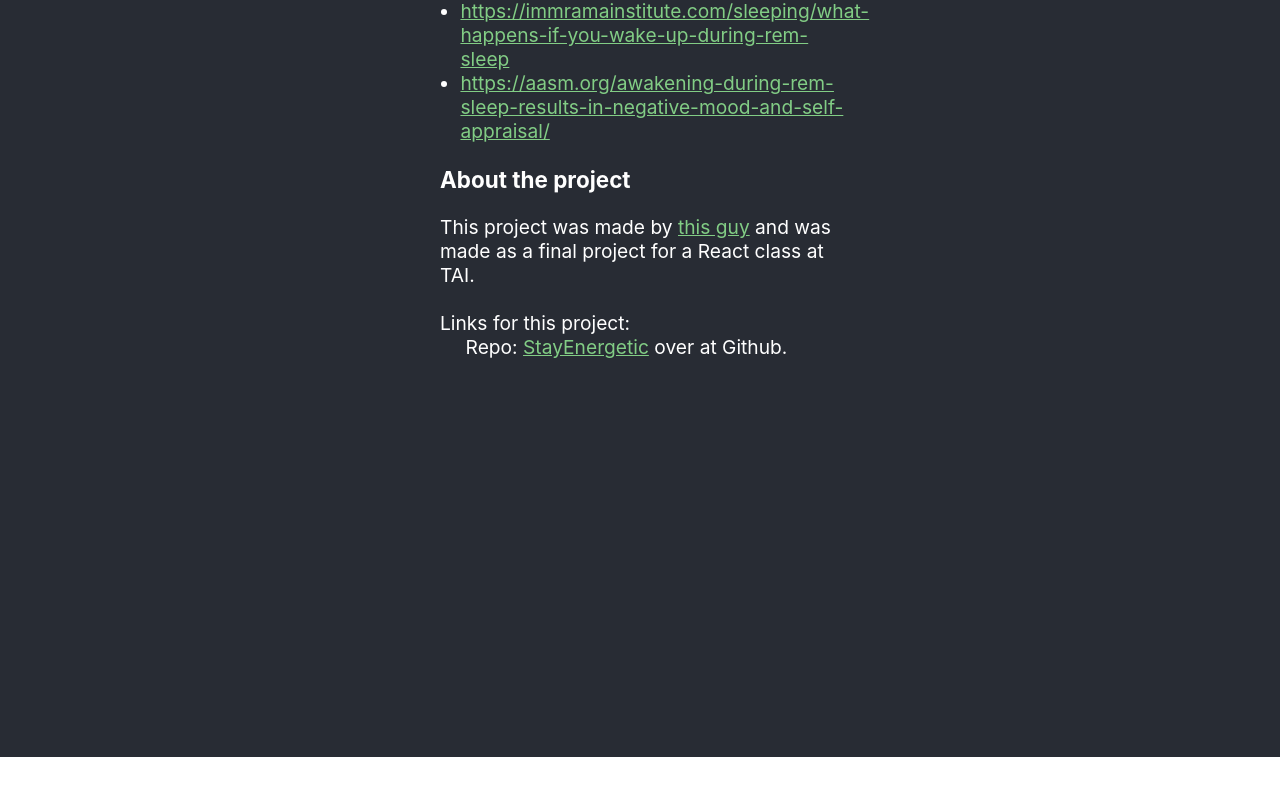
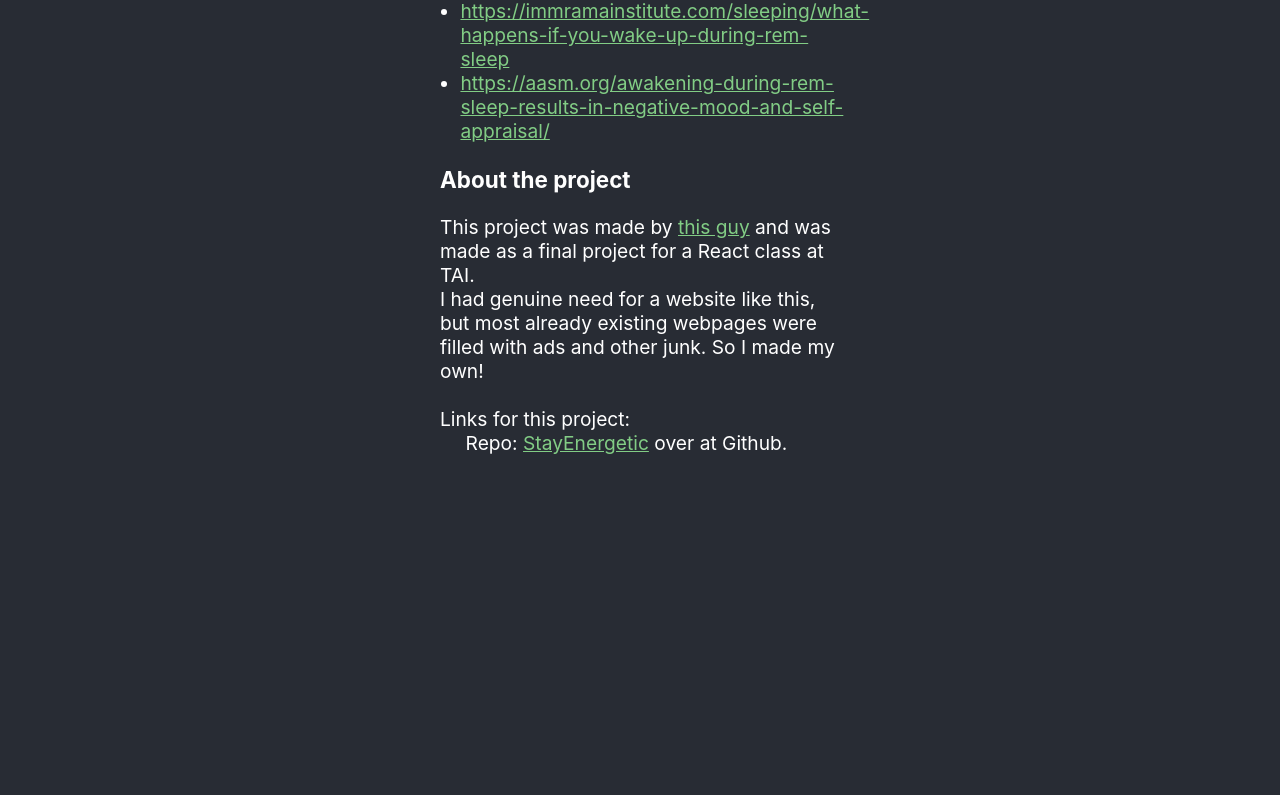
Before and after one commit to Finnbyte/StayEnergetic, a React (Create React App) app: page / in a window 1280 px wide. Shown: the part 1192-1987 px from the top of the page. Before the commit the page ends 1949 px from the top, so only its background shows below. Built offline with nearby package versions, Linux system fonts and the light colour scheme.

Commit message:
Add extra info to InfoBox

```diff
--- a/src/App.js
+++ b/src/App.js
@@ -75,8 +75,6 @@ export default function App() {
   return (
     <div className="App">
       <Logo/>
-
-
       <div className="modeBlock">
         <div className="mode1">
           <ModeBlock defModeValues={default_states.defMode1} modeValues={mode1} setModeValues={setMode1} labels={
@@ -120,7 +118,10 @@ export default function App() {
           <h3 style={{textAlign: "left"}}>About the project</h3>
           <p>
             This project was made by <a href="https://www.github.com/finnbyte">this guy</a> and was made as a final project for a React class at TAI.
-            <br/><br/>
+            <br/>
+	    I had genuine need for a website like this, but most already existing webpages were filled with ads and other junk. So I made my own!
+
+	    <br/><br/>
 
             Links for this project:<br/>
             <span style={{paddingLeft: "2vw"}}>Repo: <a href="https://www.github.com/finnbyte/stayenergetic">StayEnergetic</a> over at Github.</span>
```
